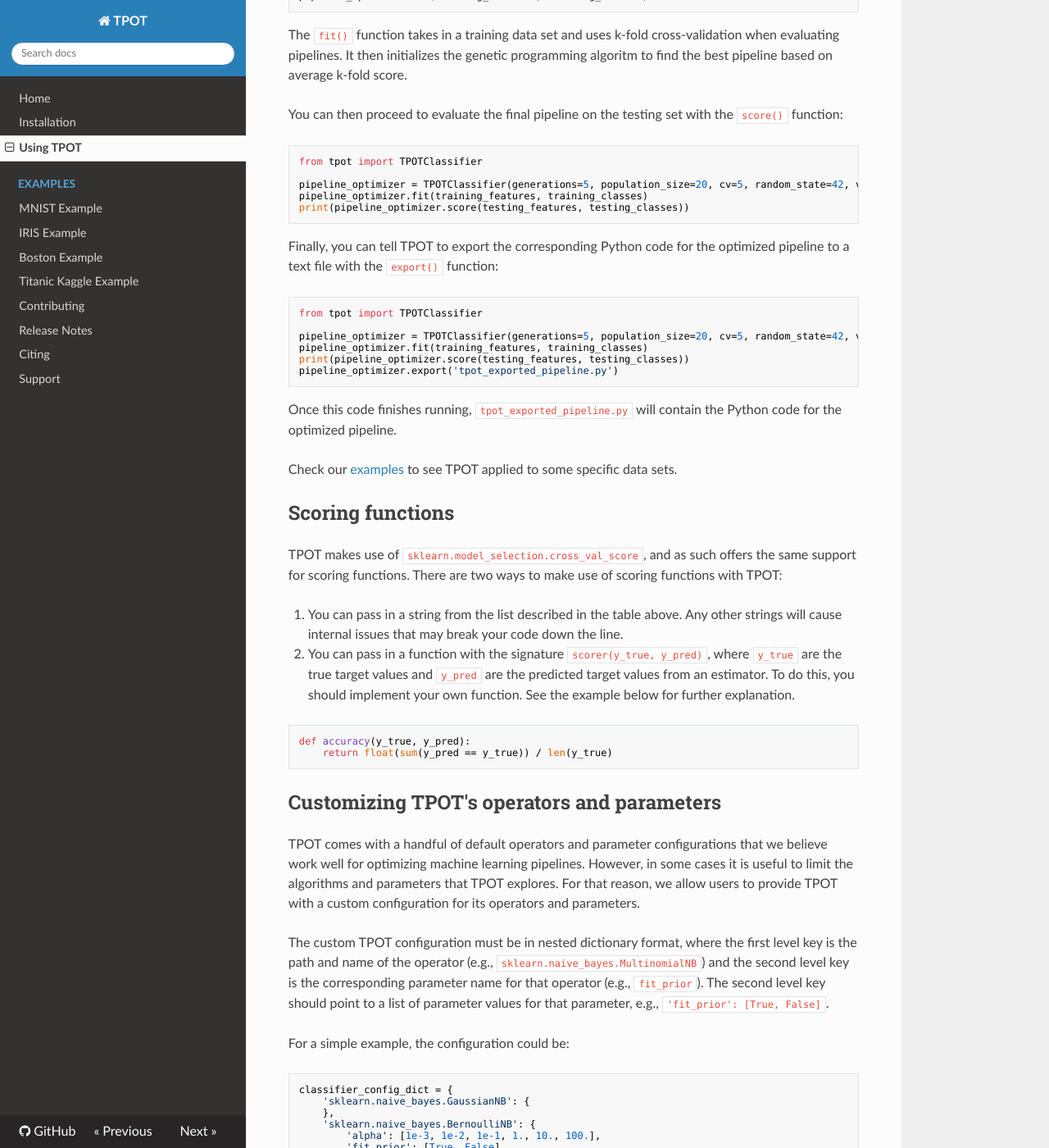
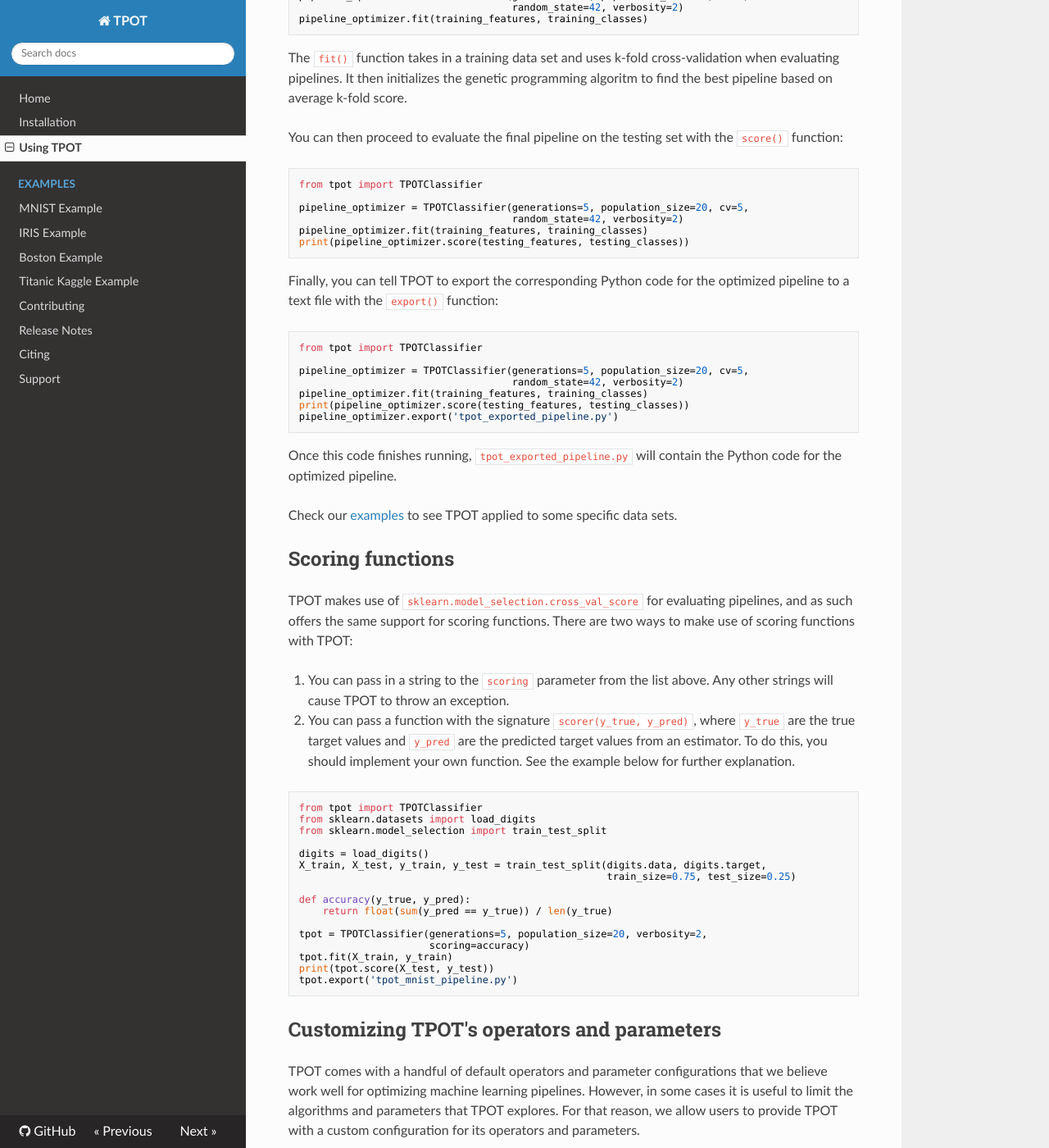
Before and after one commit to EpistasisLab/tpot, an MkDocs documentation site: the page built from docs_sources/using.md, in a window 1280 px wide and 1400 px high, scrolled down 2500 px. Shown: the whole window at 82% size. Built offline with MkDocs 1.6.1, drawn with Linux system fonts in a browser that asks for light colours; nearby versions of some CDN libraries; old or Windows-style settings are respelled for this version of MkDocs.

Commit message:
Expand the docs for the custom scoring functions

````diff
--- a/docs/index.html
+++ b/docs/index.html
@@ -245,5 +245,5 @@
 
 <!--
 MkDocs version : 0.16.0
-Build Date UTC : 2017-03-22 18:30:02
+Build Date UTC : 2017-03-22 18:39:33
 -->
--- a/docs_sources/using.md
+++ b/docs_sources/using.md
@@ -252,7 +252,8 @@
 ```Python
 from tpot import TPOTClassifier
 
-pipeline_optimizer = TPOTClassifier(generations=5, population_size=20, cv=5, random_state=42, verbosity=2)
+pipeline_optimizer = TPOTClassifier(generations=5, population_size=20, cv=5,
+                                    random_state=42, verbosity=2)
 ```
 
 Now TPOT is ready to optimize a pipeline for you. You can tell TPOT to optimize a pipeline based on a data set with the `fit` function:
@@ -260,7 +261,8 @@
 ```Python
 from tpot import TPOTClassifier
 
-pipeline_optimizer = TPOTClassifier(generations=5, population_size=20, cv=5, random_state=42, verbosity=2)
+pipeline_optimizer = TPOTClassifier(generations=5, population_size=20, cv=5,
+                                    random_state=42, verbosity=2)
 pipeline_optimizer.fit(training_features, training_classes)
 ```
 
@@ -271,7 +273,8 @@
 ```Python
 from tpot import TPOTClassifier
 
-pipeline_optimizer = TPOTClassifier(generations=5, population_size=20, cv=5, random_state=42, verbosity=2)
+pipeline_optimizer = TPOTClassifier(generations=5, population_size=20, cv=5,
+                                    random_state=42, verbosity=2)
 pipeline_optimizer.fit(training_features, training_classes)
 print(pipeline_optimizer.score(testing_features, testing_classes))
 ```
@@ -281,7 +284,8 @@
 ```Python
 from tpot import TPOTClassifier
 
-pipeline_optimizer = TPOTClassifier(generations=5, population_size=20, cv=5, random_state=42, verbosity=2)
+pipeline_optimizer = TPOTClassifier(generations=5, population_size=20, cv=5,
+                                    random_state=42, verbosity=2)
 pipeline_optimizer.fit(training_features, training_classes)
 print(pipeline_optimizer.score(testing_features, testing_classes))
 pipeline_optimizer.export('tpot_exported_pipeline.py')
@@ -294,15 +298,29 @@
 <a name="scoringfunctions"></a>
 ## Scoring functions
 
-TPOT makes use of `sklearn.model_selection.cross_val_score`, and as such offers the same support for scoring functions. There are two ways to make use of scoring functions with TPOT:
+TPOT makes use of `sklearn.model_selection.cross_val_score` for evaluating pipelines, and as such offers the same support for scoring functions. There are two ways to make use of scoring functions with TPOT:
 
-1. You can pass in a string from the list described in the table above. Any other strings will cause internal issues that may break your code down the line.
+1. You can pass in a string to the `scoring` parameter from the list above. Any other strings will cause TPOT to throw an exception.
 
-2. You can pass in a function with the signature `scorer(y_true, y_pred)`, where `y_true` are the true target values and `y_pred` are the predicted target values from an estimator. To do this, you should implement your own function. See the example below for further explanation.
+2. You can pass a function with the signature `scorer(y_true, y_pred)`, where `y_true` are the true target values and `y_pred` are the predicted target values from an estimator. To do this, you should implement your own function. See the example below for further explanation.
 
 ```Python
+from tpot import TPOTClassifier
+from sklearn.datasets import load_digits
+from sklearn.model_selection import train_test_split
+
+digits = load_digits()
+X_train, X_test, y_train, y_test = train_test_split(digits.data, digits.target,
+                                                    train_size=0.75, test_size=0.25)
+
 def accuracy(y_true, y_pred):
     return float(sum(y_pred == y_true)) / len(y_true)
+
+tpot = TPOTClassifier(generations=5, population_size=20, verbosity=2,
+                      scoring=accuracy)
+tpot.fit(X_train, y_train)
+print(tpot.score(X_test, y_test))
+tpot.export('tpot_mnist_pipeline.py')
 ```
 
 <a name="customconfig"></a>
@@ -314,7 +332,7 @@
 
 For a simple example, the configuration could be:
 
-```
+```Python
 classifier_config_dict = {
     'sklearn.naive_bayes.GaussianNB': {
     },
@@ -331,7 +349,7 @@
 
 in which case TPOT would only explore pipelines containing `GaussianNB`, `BernoulliNB`, `MultinomialNB`, and tune those algorithm's parameters in the ranges provided. This dictionary can be passed directly within the code to the `TPOTClassifier`/`TPOTRegressor` `config_dict` parameter, described above. For example:
 
-```
+```Python
 from tpot import TPOTClassifier
 from sklearn.datasets import load_digits
 from sklearn.model_selection import train_test_split
````
Also changed, not shown: docs/using/index.html (+28 -10 lines), docs/mkdocs/search_index.json.
